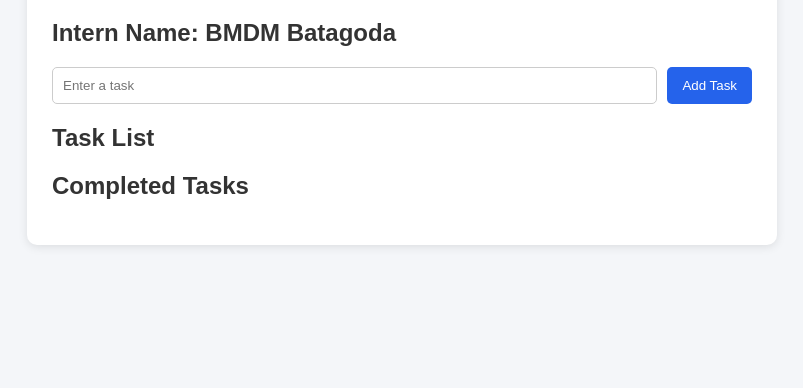
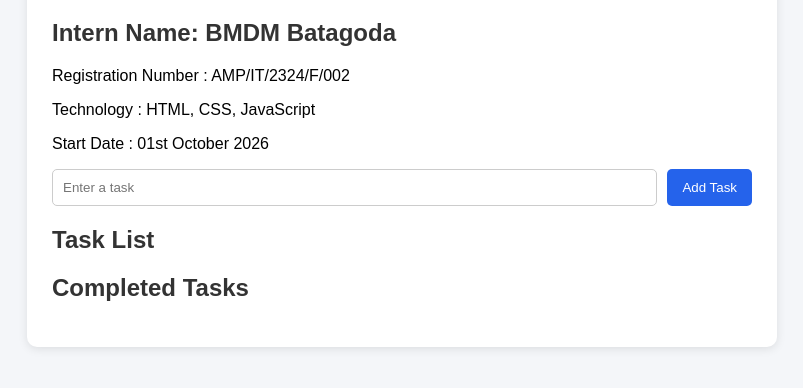
Before and after one commit to dilini002/intern-github-practical, a plain HTML site: page intern-task-manager/index.html in a window 1280 px wide. Shown: the part 116-504 px from the top of the page, without its empty margins (238-1041 px from the left). Drawn offline with Linux system fonts and the light colour scheme.

Commit message:
Add intern information

```diff
--- a/intern-task-manager/index.html
+++ b/intern-task-manager/index.html
@@ -13,6 +13,9 @@
         <h1>Intern Task Manager</h1>
 
         <h2>Intern Name: BMDM Batagoda</h2>
+        <p>Registration Number : AMP/IT/2324/F/002</p>
+        <p>Technology : HTML, CSS, JavaScript</p>
+        <p>Start Date : 01st October 2026</p>
 
         <div class="task-input">
             <input type="text" id="taskInput" placeholder="Enter a task">
```
